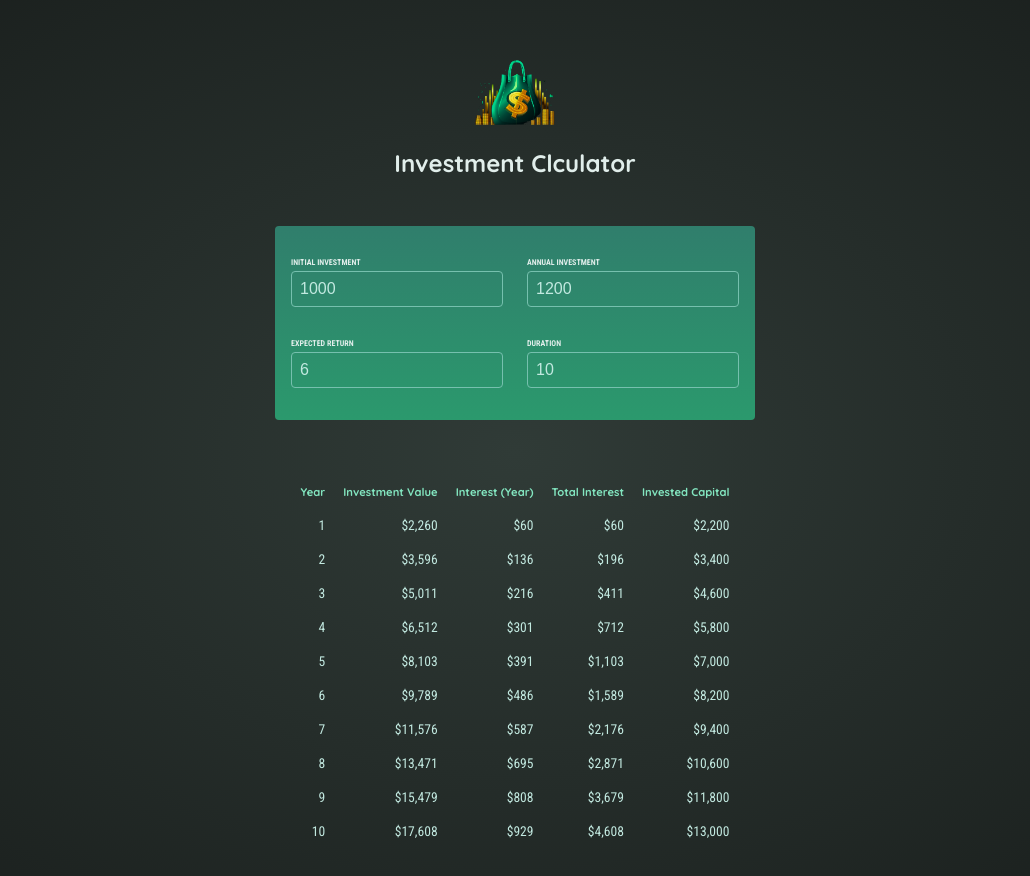
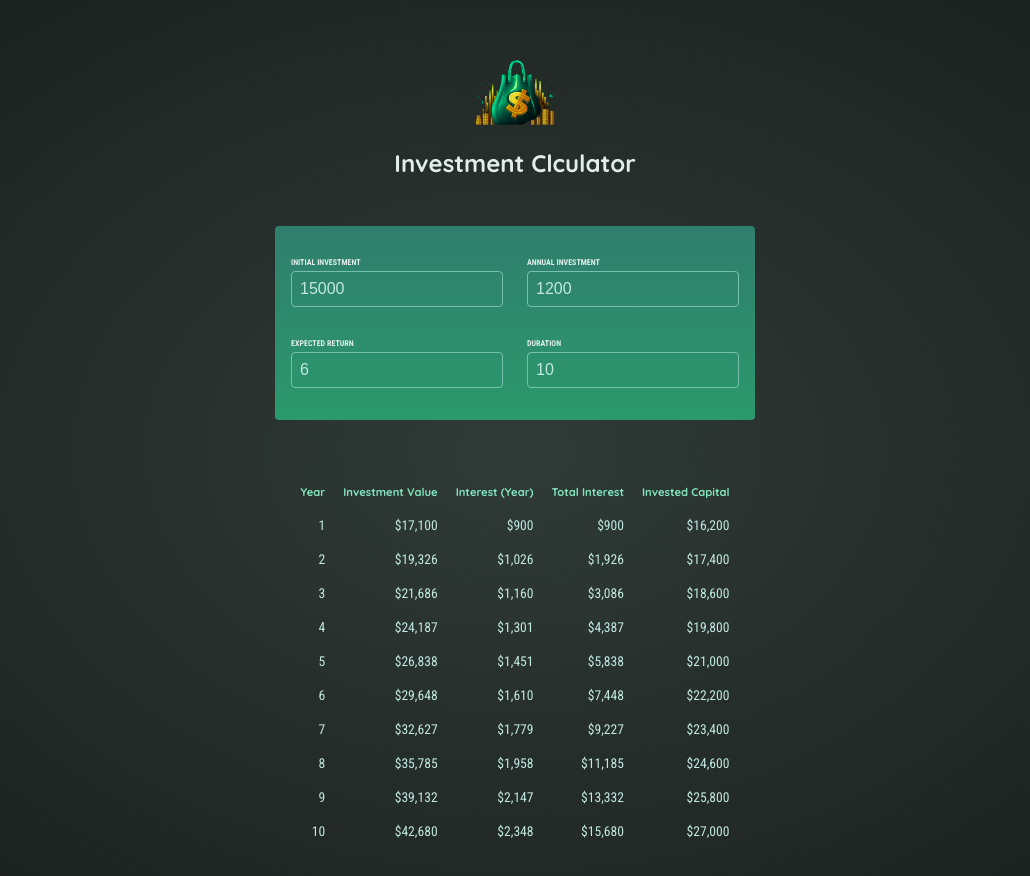
Before and after one commit to Yogi-Choudhary/react-calculator, a React (Vite) app: page / in a window 1280 px wide. Shown: the top 876 px of the page, without its empty margins (125-1155 px from the left). Built offline with nearby package versions, Linux system fonts and the light colour scheme.

Commit message:
error handler a user enter negative value in input

```diff
--- a/src/App.jsx
+++ b/src/App.jsx
@@ -5,11 +5,13 @@
 function App() {
 
   const [userInput, setUserInput] = useState({
-    initialInvestment: 1000,
+    initialInvestment: 15000,
     annualInvestment: 1200,
     expectedReturn: 6,
     duration: 10,
   });
+
+  const inputValid = userInput.duration >= 1;
 
   function handleChange(inputIdentifier, newValue){
     setUserInput(prevUserInput => {
@@ -24,7 +26,8 @@
     <>
       <Header />
       <Userinput userInput={userInput} onChange={handleChange} />
-      <Results input={userInput}/>
+      {!inputValid && <p className="center">Please enter a duration greater than zero.</p>}
+      {inputValid && <Results input={userInput}/>}
     </>
   )
 }
```
